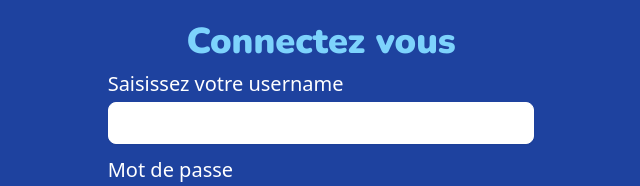
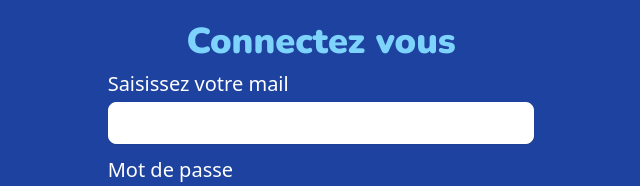
Before and after one commit to chillo-tech/front-zeeven, a React (Create React App) app: page /connexion in a window 1280 px wide. Shown: the part 280-466 px from the top of the page, without its empty margins (319-959 px from the left). Built offline with nearby package versions, Linux system fonts and the light colour scheme; no server answers; the HTML template or start-up script is replaced by a standard one.

Commit message:
build back

```diff
--- a/src/pages/opened/SignIn.jsx
+++ b/src/pages/opened/SignIn.jsx
@@ -1,4 +1,4 @@
-import React, {useContext} from 'react'
+import React, {useContext,useState} from 'react'
 import {useForm} from "react-hook-form";
 import {yupResolver} from '@hookform/resolvers/yup';
 import * as yup from "yup";
@@ -10,6 +10,7 @@ const schema = yup.object({
 }).required();
 
 function SignIn() {
+  const [error, setError] = useState(false)
   const {signIn} = useContext(ApplicationContext);
   const {publicAxios} = useContext(SecurityContext);
   const {register, handleSubmit, formState: {errors}} = useForm({
@@ -21,6 +22,11 @@ function SignIn() {
       const {data} = await publicAxios.post('connexion', credentials);
       signIn(data);
     } catch (error) {
+      if (error.response) {
+        if (error.response.status === 401) {
+          setError(true);
+        }
+      }
     }
 	};
 
@@ -28,10 +34,12 @@ function SignIn() {
 		<>
 			<form className="my-5" onSubmit={handleSubmit(onSubmit)}>
 				<h1 className='text-center font-nunito text-4xl mb-2 text-sky-300'>Connectez vous</h1>
-				<div className="mb-3">
-					<label htmlFor="username" className="form-label">Saisissez votre username</label>
+        {error ? <p className='text-red-600 text-center'>Votre email ou votre mot de passe est invalide</p> : null }
+      	<div className="mb-3">
+					<label htmlFor="username" className="form-label">Saisissez votre mail</label>
 					<div className="mt-1">
 						<input {...register("username")} type="text"
+                  onChange={() => setError(false)}
 							   className="text-black	form-control w-full border border-white rounded-lg shadow-sm"
 							   id="username" autoComplete='username'/>
 					</div>
@@ -41,6 +49,7 @@ function SignIn() {
 					<label htmlFor="password" className="form-label">Mot de passe</label>
 					<div className="mt-1">
 						<input {...register("password")} type="password"
+                  onChange={() => setError(false)}
 							   className="text-black	form-control w-full border border-white rounded-lg shadow-sm"
 							   id="password" autoComplete='current-password'/>
 					</div>
```
